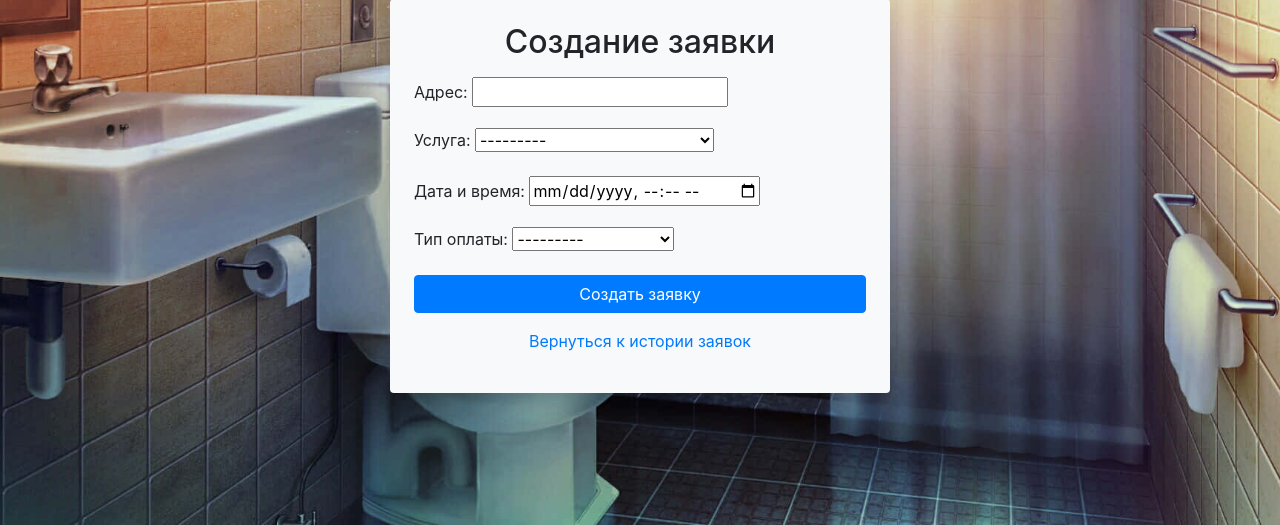
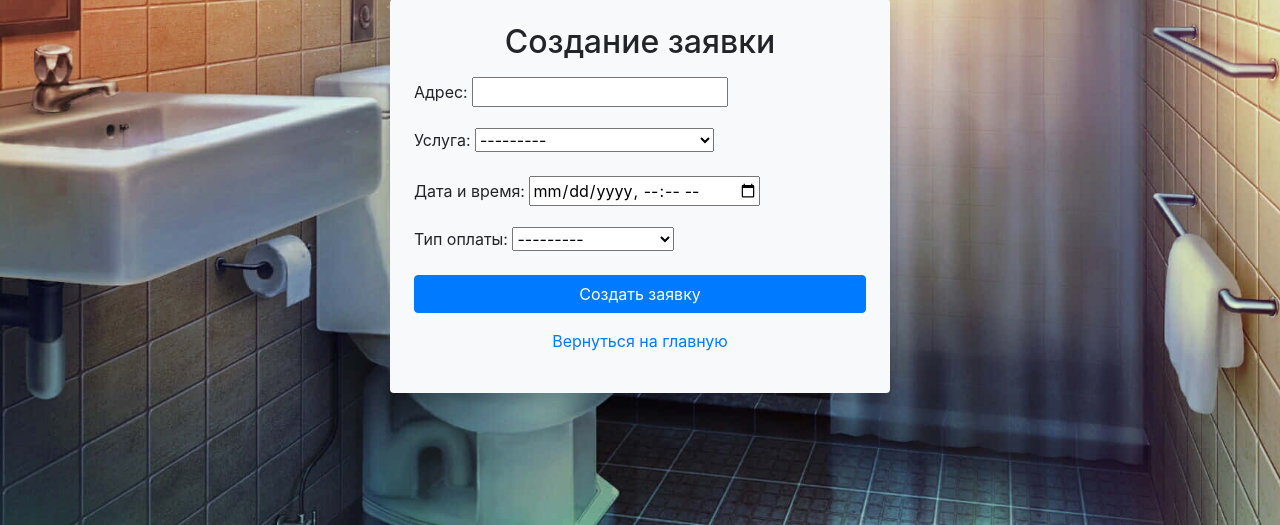
Before and after one commit to HollowOFVoice/DjangoHelpMe, a Django app: page /request/ in a window 1280 px wide. Shown: the part 204-729 px from the top of the page. Run offline with Django 5.2, Linux system fonts and the light colour scheme; a user stored in the database is signed in; some libraries are stand-ins or nearby versions.

Commit message:
Update create_request.html

```diff
--- a/main/templates/create_request.html
+++ b/main/templates/create_request.html
@@ -24,7 +24,7 @@
             {{ form.as_p }}
             <button type="submit" class="btn btn-primary btn-block">Создать заявку</button>
         </form>
-        <p class="mt-3 text-center"><a href="">Вернуться к истории заявок</a></p>
+      <p class="mt-3 text-center"><a href="{% url 'home' %}">Вернуться на главную</a></p>
     </div>
 </div>
 </body>
```
